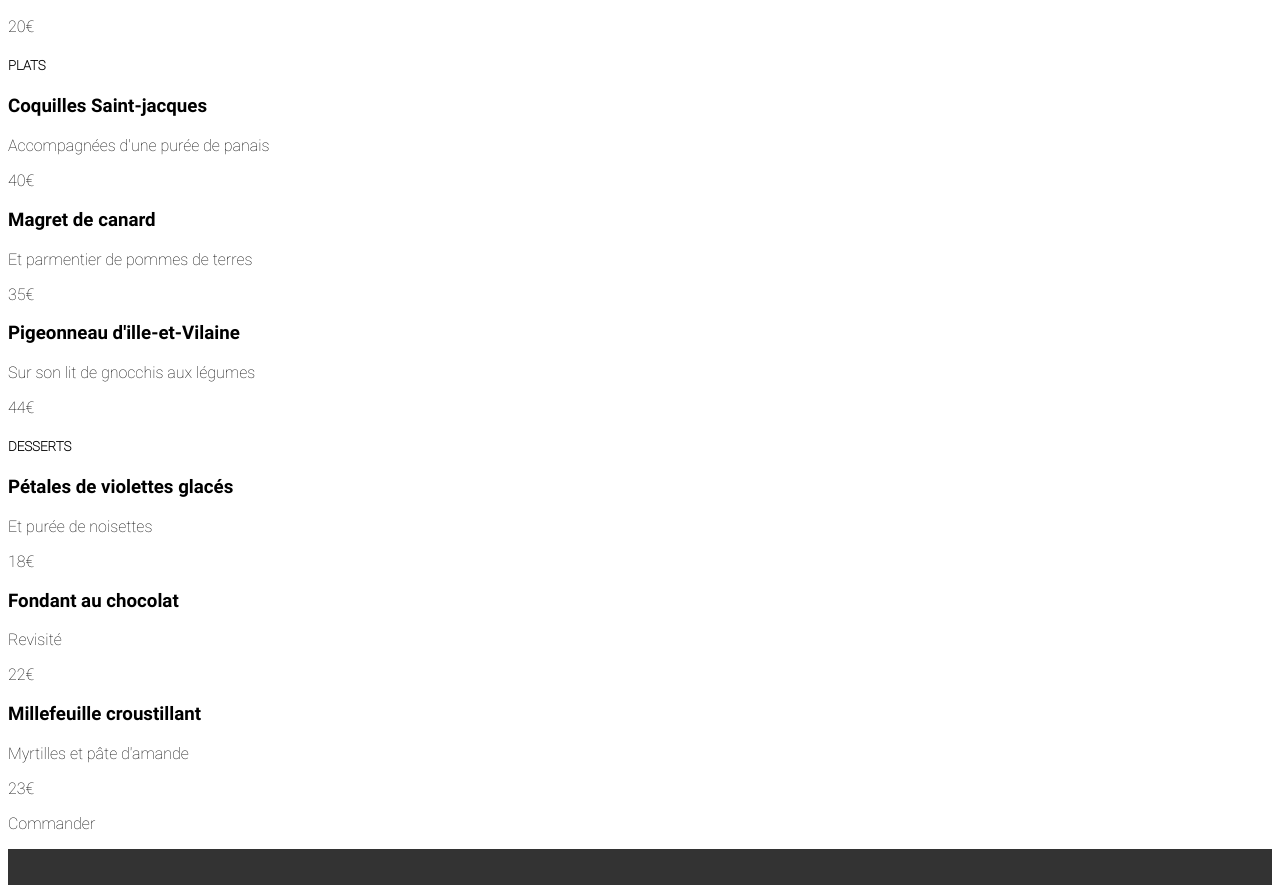
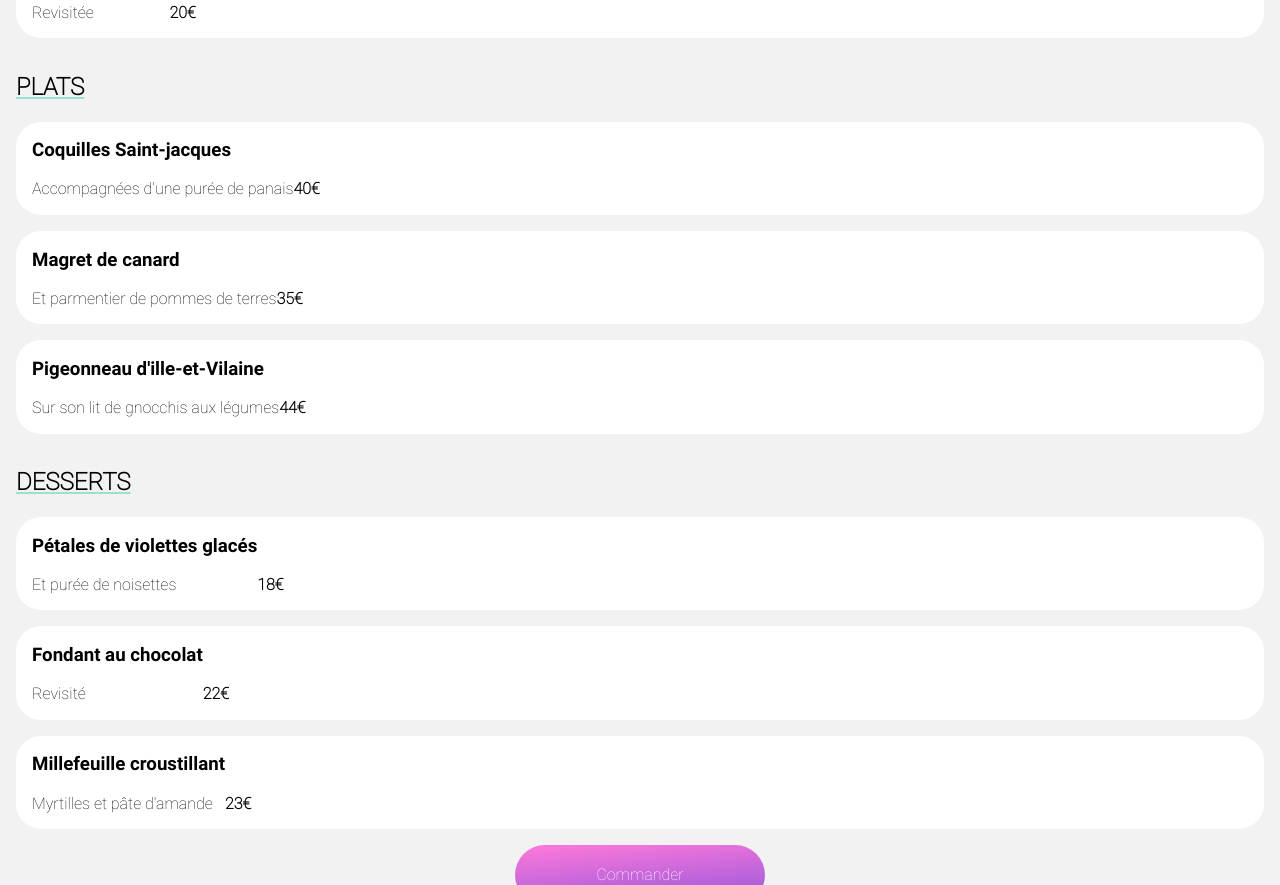
Before and after one commit to Brayan-jarry/BrayanJarry_3_11032021, a website: page restaurant1.html in a window 1280 px wide. Shown: the part 1328-2213 px from the top of the page. Drawn offline with Linux system fonts and the light colour scheme.

Commit message:
page restaurant

```diff
--- a/restaurant1.html
+++ b/restaurant1.html
@@ -26,38 +26,61 @@
 
         <section>
             <div id="section_titre">
-                <h2>&Agrave; la française</h2>
-                <i class="far fa-heart"></i>
+                <h1>&Agrave; la française</h1>
+                <div class="section_titre_icone">
+                    <i class="far fa-heart"></i>
+                </div>
             </div>
 
             <div class="menu_du_restaurant">
 
-                <h5>ENTR&Eacute;E</h5>
+                <h2>ENTR&Eacute;E</h2>
 
                 <div class="menu_du_restaurant_choix">
 
                     <div class="menu_du_restaurant_choix_btn">
-                        <div class="menu_du_restaurant_btn_titre">
+
+                        <div class="menu_du_restaurant_choix_btn_titre">
                             <h3>Tartare de poulpe acidulé</h3>
                             <p>Aux zests d'orange</p>
                         </div>
-                        <p class="menu_du_restaurant_btn_prix">25€</p>
+
+                        <p class="menu_du_restaurant_choix_btn_prix">25€</p>
+
+                        <div class="menu_du_restaurant_choix_btn--check">
+                            <i class="fas fa-check" aria-hidden="true"></i>
+                        </div>
+
                     </div>
 
                     <div class="menu_du_restaurant_choix_btn">
-                        <div class="menu_du_restaurant_btn_titre">
+
+                        <div class="menu_du_restaurant_choix_btn_titre">
                             <h3>Velouté de légumes d'antan</h3>
                             <p>Carotte, panais, topinambour</p>
                         </div>
-                        <p class="menu_du_restaurant_btn_prix">35€</p>
+
+                        <p class="menu_du_restaurant_choix_btn_prix">35€</p>
+
+                        <div class="menu_du_restaurant_choix_btn--check">
+                            <i class="fas fa-check" aria-hidden="true"></i>
+                        </div>
+
                     </div>
 
                     <div class="menu_du_restaurant_choix_btn">
-                        <div class="menu_du_restaurant_btn_titre">
+
+                        <div class="menu_du_restaurant_choix_btn_titre">
                             <h3>Soupe à l'oignon</h3>
                             <p>Revisitée</p>
                         </div>
-                        <p class="menu_du_restaurant_btn_prix">20€</p>
+
+                        <p class="menu_du_restaurant_choix_btn_prix">20€</p>
+
+                        <div class="menu_du_restaurant_choix_btn--check">
+                            <i class="fas fa-check" aria-hidden="true"></i>
+                        </div>
+
                     </div>
 
                 </div>
@@ -66,32 +89,53 @@
 
             <div class="menu_du_restaurant">
 
-                <h5>PLATS</h5>
+                <h2>PLATS</h2>
 
                 <div class="menu_du_restaurant_choix">
 
                     <div class="menu_du_restaurant_choix_btn">
-                        <div class="menu_du_restaurant_btn_titre">
+
+                        <div class="menu_du_restaurant_choix_btn_titre">
                             <h3>Coquilles Saint-jacques</h3>
                             <p>Accompagnées d'une purée de panais</p>
                         </div>
-                        <p class="menu_du_restaurant_btn_prix">40€</p>
+
+                        <p class="menu_du_restaurant_choix_btn_prix">40€</p>
+
+                        <div class="menu_du_restaurant_choix_btn--check">
+                            <i class="fas fa-check" aria-hidden="true"></i>
+                        </div>
+
                     </div>
 
                     <div class="menu_du_restaurant_choix_btn">
-                        <div class="menu_du_restaurant_btn_titre">
+
+                        <div class="menu_du_restaurant_choix_btn_titre">
                             <h3>Magret de canard</h3>
                             <p>Et parmentier de pommes de terres</p>
                         </div>
-                        <p class="menu_du_restaurant_btn_prix">35€</p>
+
+                        <p class="menu_du_restaurant_choix_btn_prix">35€</p>
+
+                        <div class="menu_du_restaurant_choix_btn--check">
+                            <i class="fas fa-check" aria-hidden="true"></i>
+                        </div>
+
                     </div>
 
                     <div class="menu_du_restaurant_choix_btn">
-                        <div class="menu_du_restaurant_btn_titre">
+
+                        <div class="menu_du_restaurant_choix_btn_titre">
                             <h3>Pigeonneau d'ille-et-Vilaine</h3>
                             <p>Sur son lit de gnocchis aux légumes</p>
                         </div>
-                        <p class="menu_du_restaurant_btn_prix">44€</p>
+
+                        <p class="menu_du_restaurant_choix_btn_prix">44€</p>
+
+                        <div class="menu_du_restaurant_choix_btn--check">
+                            <i class="fas fa-check" aria-hidden="true"></i>
+                        </div>
+
                     </div>
 
                 </div>
@@ -100,40 +144,63 @@
 
             <div class="menu_du_restaurant">
 
-                <h5>DESSERTS</h5>
+                <h2>DESSERTS</h2>
 
                 <div class="menu_du_restaurant_choix">
 
                     <div class="menu_du_restaurant_choix_btn">
-                        <div class="menu_du_restaurant_btn_titre">
+
+                        <div class="menu_du_restaurant_choix_btn_titre">
                             <h3>Pétales de violettes glacés</h3>
                             <p>Et purée de noisettes</p>
                         </div>
-                        <p class="menu_du_restaurant_btn_prix">18€</p>
+
+                        <p class="menu_du_restaurant_choix_btn_prix">18€</p>
+
+                        <div class="menu_du_restaurant_choix_btn--check">
+                            <i class="fas fa-check" aria-hidden="true"></i>
+                        </div>
+
                     </div>
 
                     <div class="menu_du_restaurant_choix_btn">
-                        <div class="menu_du_restaurant_btn_titre">
+
+                        <div class="menu_du_restaurant_choix_btn_titre">
                             <h3>Fondant au chocolat</h3>
                             <p>Revisité</p>
                         </div>
-                        <p class="menu_du_restaurant_btn_prix">22€</p>
+
+                        <p class="menu_du_restaurant_choix_btn_prix">22€</p>
+
+                        <div class="menu_du_restaurant_choix_btn--check">
+                            <i class="fas fa-check" aria-hidden="true"></i>
+                        </div>
+
                     </div>
 
                     <div class="menu_du_restaurant_choix_btn">
-                        <div class="menu_du_restaurant_btn_titre">
+
+                        <div class="menu_du_restaurant_choix_btn_titre">
                             <h3>Millefeuille croustillant</h3>
                             <p>Myrtilles et pâte d'amande</p>
                         </div>
-                        <p class="menu_du_restaurant_btn_prix">23€</p>
+
+                        <p class="menu_du_restaurant_choix_btn_prix">23€</p>
+
+                        <div class="menu_du_restaurant_choix_btn--check">
+                            <i class="fas fa-check" aria-hidden="true"></i>
+                        </div>
+
                     </div>
 
                 </div>
 
             </div>
 
-            <div class="reservation_btn">
-                <p>Commander</p>
+            <div class="reservation_lien">
+                <div class="reservation_lien_btn">
+                    <p>Commander</p>
+                </div>
             </div>
 
         </section>
--- /dev/null
+++ b/scss/base/_police-restaurant.scss
@@ -0,0 +1,44 @@
+@font-face
+{
+	    font-family: 'Roboto-Regular';
+	src: url('../police/roboto/Roboto-Regular.ttf');
+}
+
+@font-face
+{
+	    font-family: 'Roboto-Thin';
+	src: url('../police/roboto/Roboto-Thin.ttf');
+}
+
+@font-face
+{
+	    font-family: 'Roboto-Bold';
+	src: url('../police/roboto/Roboto-Bold.ttf');
+}
+
+@font-face
+{
+	    font-family: 'Shrikhand';
+	src: url('../police/shrikhand/Shrikhand-Regular.otf');
+}
+
+body, h2
+{
+    font-family: Roboto-Thin, sans-serif;
+}
+
+h1
+{
+    font-family: Shrikhand, sans-serif;
+}
+
+h3
+{
+    font-family: Roboto-Bold, sans-serif;
+}
+
+.logo_pied_de_page
+{
+	font-family: Shrikhand, sans-serif;
+	font-size: large;
+}
--- a/scss/composants/_btn.scss
+++ b/scss/composants/_btn.scss
@@ -0,0 +1,9 @@
+.reservation_lien_btn
+        {
+            width: 250px;
+            height: 60px;
+            @include center;
+            background: $color-reservation-btn;
+            border-radius: 100px;
+            color: white;
+        }
--- a/scss/layout/_header-acceuil.scss
+++ b/scss/layout/_header-acceuil.scss
@@ -31,7 +31,7 @@ header
         @include center;
         flex-direction: column;
 
-        .reservation_lien_btn
+       /* .reservation_lien_btn
         {
             width: 250px;
             height: 60px;
@@ -39,6 +39,6 @@ header
             background: $color-reservation-btn;
             border-radius: 100px;
             color: white;
-        }
+        }*/
     }
 }
--- a/scss/layout/_header.scss
+++ b/scss/layout/_header.scss
@@ -8,7 +8,8 @@ header
 
     #icone_logo
     {
-        @include center;
+        display: flex;
+        align-items: flex-start;
 
         a
         {
@@ -24,8 +25,8 @@ header
 
         .logo
         {
-            margin-left: 1.3em;
-            width: 15em;
+            margin-left: 1.2em;
+            width: 12em;
         }
     }
 }
--- a/scss/pages/_page-restaurant.scss
+++ b/scss/pages/_page-restaurant.scss
@@ -4,10 +4,82 @@
 section
 {
     background-color: $color-background;
+    border-top-left-radius: 30px;
+    border-top-right-radius: 30px;
+    padding: 1em;
+
+    #section_titre
+    {
+        display: grid;
+        grid-template-columns: 90% 10%;
+
+        .section_titre_icone
+        {
+            @include center;
+        }
+    }
 
     .menu_du_restaurant
     {
         display: flex;
         flex-direction: column;
+
+        h2
+        {
+            text-decoration: underline solid $color-tertiary;
+        }
+
+        .menu_du_restaurant_choix
+        {
+            display: flex;
+            flex-direction: column;
+
+            .menu_du_restaurant_choix_btn
+            {
+                background-color: white;
+                border-radius: 25px;
+                padding-right: 1em;
+                padding-left: 1em;
+                margin-bottom: 1em;
+                display: flex;
+                align-items: flex-end;
+
+                .menu_du_restaurant_choix_btn_titre
+                {
+                    h3
+                    {
+                        overflow: hidden;
+                        text-overflow: ellipsis;
+                        white-space: nowrap;
+                    }
+
+                    p
+                    {
+                        overflow: hidden;
+                        text-overflow: ellipsis;
+                        white-space: nowrap;
+                    }
+                }
+
+                .menu_du_restaurant_choix_btn_prix
+                {
+                    font-weight: bold;
+                }
+
+                .menu_du_restaurant_choix_btn--check
+                {
+                    background-color: green;
+                    border-top-right-radius: 25px;
+                    border-bottom-right-radius: 25px;
+                    overflow: hidden;
+                    width: 0;
+                }
+            }
+        }
+    }
+
+    .reservation_lien
+    {
+        @include center;
     }
 }
--- a/scss/style-restaurant.scss
+++ b/scss/style-restaurant.scss
@@ -1,4 +1,7 @@
+@import "./base/normalize";
 @import "./base/box-sizing";
-@import "./base/police";
+@import "./base/police-restaurant";
 @import "./layout/header";
 @import "./layout/footer";
+@import "./composants/btn";
+@import "./pages/page-restaurant";
--- a/scss/styles.scss
+++ b/scss/styles.scss
@@ -3,4 +3,5 @@
 @import "./base/box-sizing";
 @import "./layout/header-acceuil";
 @import "./pages/page-d-acceuil";
-@import "./layout/footer"
+@import "./layout/footer";
+@import "./composants/btn";
```
Also changed, not shown: css/style-restaurant.min.css, css/styles.min.css, 2 other files.
